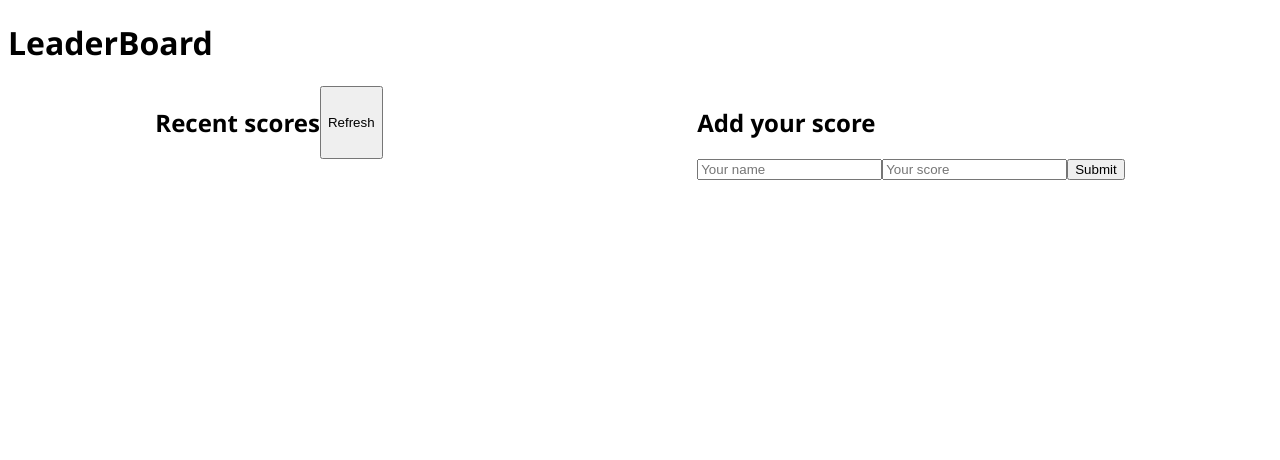
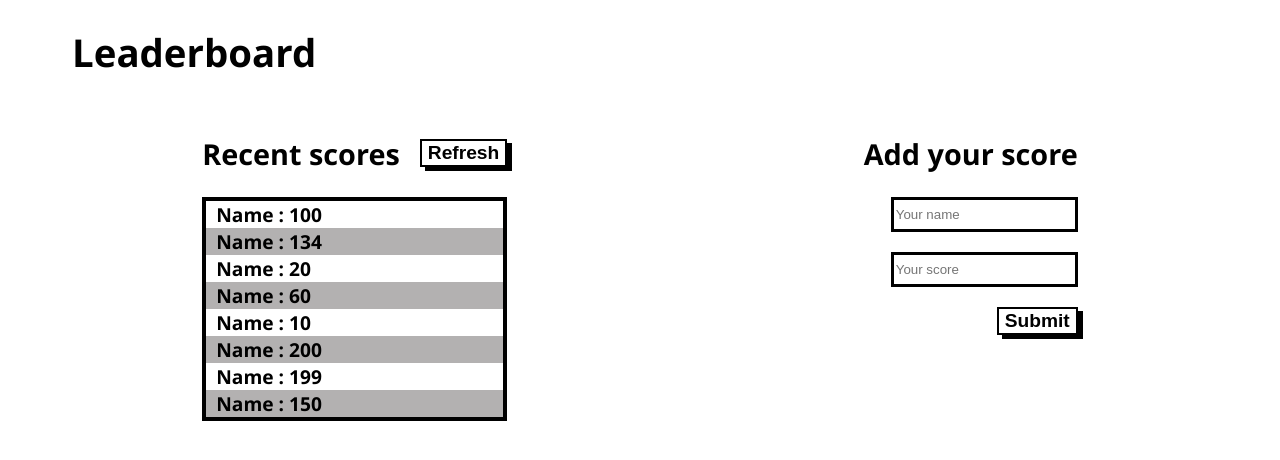
Before and after one commit to BertrandConxy/LeaderBoard-app, a website built with webpack: page src/index.html in a window 1280 px wide. Built offline with nearby package versions, Linux system fonts and the light colour scheme.

Commit message:
Created plain html of the project

```diff
--- a/src/index.html
+++ b/src/index.html
@@ -7,7 +7,7 @@
     <title>LeaderBoard app</title>
 </head>
 <body>
-    <header><h1>LeaderBoard</h1></header>
+    <header><h1>Leaderboard</h1></header>
     <main>
         <section class="leaderboard">
             <div class="heading">
@@ -15,7 +15,14 @@
                 <button id="refresh" class="btn">Refresh</button>
             </div>
             <div class="score-list">
-
+                <p class="rank">Name : 100</p>
+                <p class="rank">Name : 134</p>
+                <p class="rank">Name : 20</p>
+                <p class="rank">Name : 60</p>
+                <p class="rank">Name : 10</p>
+                <p class="rank">Name : 200</p>
+                <p class="rank">Name : 199</p>
+                <p class="rank">Name : 150</p>
             </div>
         </section>
         <section class="form">
--- a/src/js/index.js
+++ b/src/js/index.js
@@ -1,3 +1,3 @@
-import '../style.css'
+import '../style.css';
 
-console.log('hey you')
+console.log('hey you');
--- a/src/style.css
+++ b/src/style.css
@@ -1,20 +1,63 @@
 body {
+    margin: 10px 1.5rem;
+    font-size: 1.2rem;
     font-family: 'Segoe UI', Tahoma, Geneva, Verdana, sans-serif;
 }
 main {
     display: flex;
-    gap: 20px;
     justify-content: space-around;
 }
-
+header {
+    margin-bottom: 2rem;
+}
 h1 {
+    margin-left: 3rem;
     font-weight: bold;
 }
+
 .leaderboard .heading {
     display: flex;
+    align-items: center;
+    justify-content: center;
+    gap: 20px;
+}
+
+.btn {
+    font-size: 1.2rem;
+    font-weight: bold;
+    box-shadow: 5px 4px;
+    background: transparent;
+    border: 2px solid rgb(0, 0, 0);
+}
+
+.btn:active {
+    box-shadow: none;
 }
 
 form {
     display: flex;
-    justify-content: flex-end;
+    justify-content: center;
+    gap: 20px;
+    flex-flow: column;
+    align-items: flex-end;
 }
+
+input[type='text'] {
+    border: 3px solid rgb(0, 0, 0);
+    height: 1.7rem;
+}
+
+.score-list {
+    border: 4px solid rgb(0, 0, 0);
+}
+
+.score-list .rank {
+    margin: 0;
+    padding: 0;
+    padding-left: 10px;
+    font-weight: bold;
+}
+
+.score-list .rank:nth-child(even) {
+    background-color: rgb(179, 177, 177);
+}
--- a/webpack.config.js
+++ b/webpack.config.js
@@ -1,9 +1,9 @@
 const path = require('path');
-const HtmlWebpackPlugin = require('html-webpack-plugin')
-const MiniCssExtractPlugin = require("mini-css-extract-plugin");
+const HtmlWebpackPlugin = require('html-webpack-plugin');
+const MiniCssExtractPlugin = require('mini-css-extract-plugin');
 
 module.exports = {
-    mode: 'development',
+  mode: 'development',
   entry: './src/js/index.js',
   output: {
     filename: 'main.js',
@@ -16,8 +16,8 @@ module.exports = {
     }),
 
     new MiniCssExtractPlugin({
-        filename: 'bundle.css'
-    })
+      filename: 'bundle.css',
+    }),
   ],
   module: {
     rules: [
@@ -25,8 +25,8 @@ module.exports = {
         test: /\.css$/,
 
         use: [
-            MiniCssExtractPlugin.loader,
-            'css-loader'
+          MiniCssExtractPlugin.loader,
+          'css-loader',
         ],
       },
     ],
```
